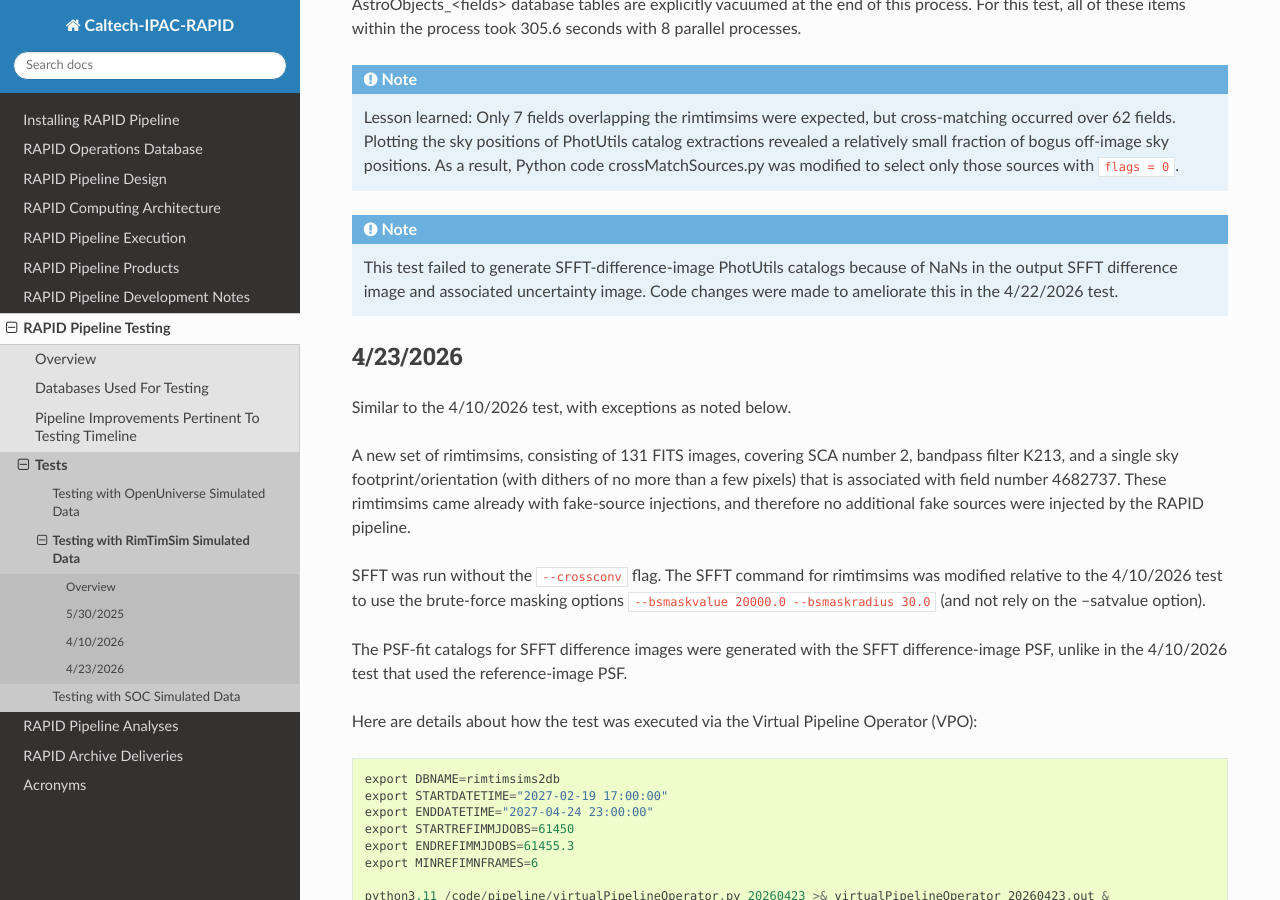
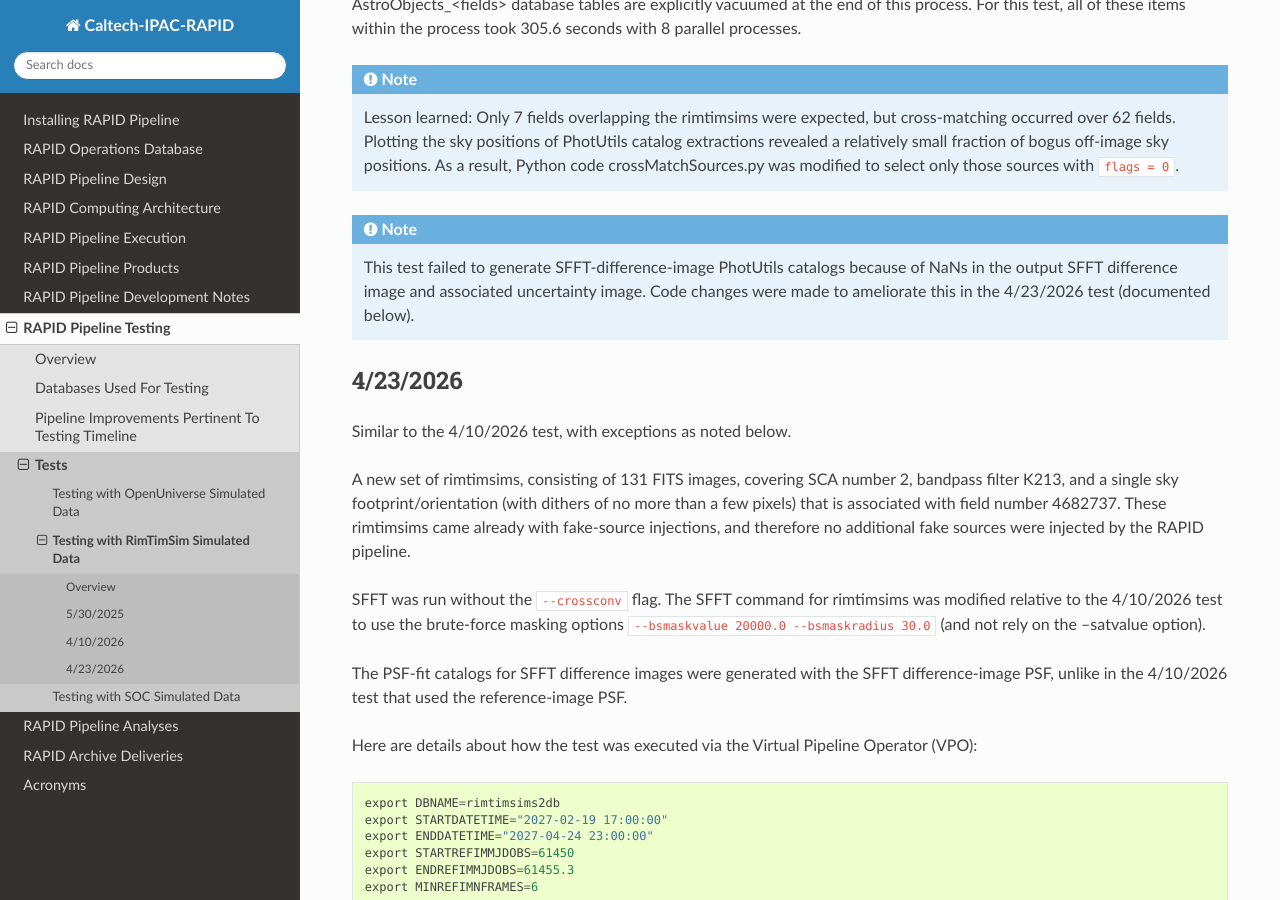
Before and after one commit to Caltech-IPAC/rapid, a Sphinx documentation site: the page built from docs/source/dev/rimtimsim_tests.rst, in a window 1280 px wide and 900 px high, scrolled down 5628 px. Built offline with Sphinx 7.4.7 and the Read the Docs theme 3.1.0, drawn with Linux system fonts in a browser that asks for light colours.

Commit message:
Fixed a typo.

```diff
--- a/docs/source/dev/rimtimsim_tests.rst
+++ b/docs/source/dev/rimtimsim_tests.rst
@@ -271,7 +271,7 @@ For this test, all of these items within the process took 305.6 seconds with 8 p
 .. note::
     This test failed to generate SFFT-difference-image PhotUtils catalogs because of NaNs
     in the output SFFT difference image and associated uncertainty image.  Code changes were
-    made to ameliorate this in the 4/22/2026 test.
+    made to ameliorate this in the 4/23/2026 test (documented below).
 
 
 4/23/2026
```
